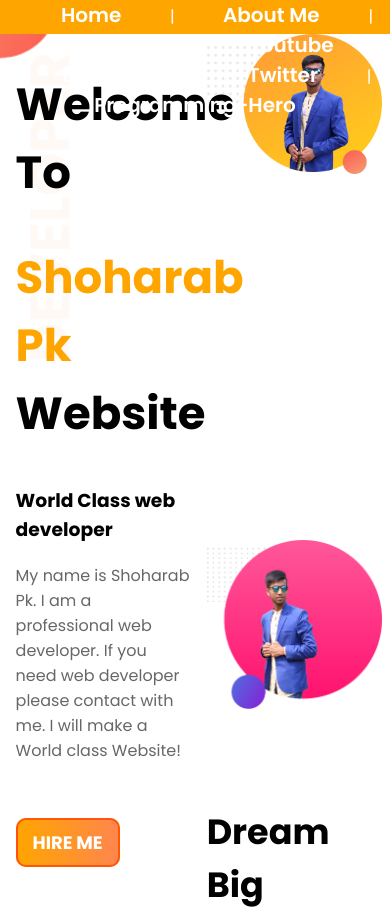
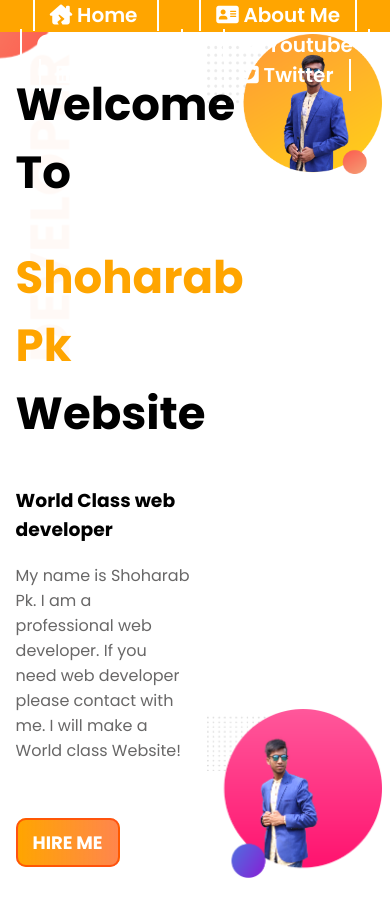
Before and after one commit to web-shoharab-pk/web-portfolio, a plain HTML site: page index.html in a window 390 px wide. Shown: the top 914 px of the page. Drawn offline with Linux system fonts and the light colour scheme.

Commit message:
halka responsive

```diff
--- a/index.html
+++ b/index.html
@@ -4,23 +4,23 @@
     <meta charset="UTF-8">
     <meta name="viewport" content="width=device-width, initial-scale=1.0">
     <title>Shoharab web developer</title>
+    <script src="https://kit.fontawesome.com/8fd17f3e5d.js" crossorigin="anonymous"></script>
     <link rel="preconnect" href="https://fonts.gstatic.com">
 <link href="https://fonts.googleapis.com/css2?family=Poppins:ital,wght@0,400;0,500;0,600;0,700;0,800;0,900;1,400;1,500;1,600;1,700;1,800;1,900&display=swap" rel="stylesheet">
     <link rel="stylesheet" href="stylesheet.css">
 </head>
 <body>
     <nav class="navbar">
-        <a href="index.html" class="navbar-link">Home  </a> |
-        <a href="https://github.com/web-shoharab-pk" target="_blank" class="navbar-link">About Me </a> |
-        <a href="https://www.facebook.com/web.shoharabpk/" target="_blank" class="navbar-link"> Facebook </a> |
-        <a href="https://www.youtube.com/channel/UCxlUEYJbapGnF1eEtiX2Zww" target="_blank" class="navbar-link"> Youtube </a> |
-        <a href="https://www.linkedin.com/in/md-shoharab-pk-97b1391b0/" target="_blank" class="navbar-link"> Linkedin</a> |
-        <a href="https://twitter.com/Md_Shoharab_Pk" target="_blank" class="navbar-link">Twitter </a> |
-        <a href="https://web.programming-hero.com/dashboard"  target="_blank" class="navbar-link">Programming-Hero</a>
+        <a href="index.html" class="navbar-link"><i class="fas fa-house-damage"></i> Home  </a>
+        <a href="https://github.com/web-shoharab-pk" target="_blank" class="navbar-link"> <i class="fas fa-address-card"></i> About Me </a>
+        <a href="https://www.facebook.com/web.shoharabpk/" target="_blank" class="navbar-link"><i class="fab fa-facebook"></i> Facebook </a>
+        <a href="https://www.youtube.com/channel/UCxlUEYJbapGnF1eEtiX2Zww" target="_blank" class="navbar-link"><i class="fab fa-youtube"></i> Youtube </a>
+        <a href="https://www.linkedin.com/in/md-shoharab-pk-97b1391b0/" target="_blank" class="navbar-link"><i class="fab fa-linkedin"></i> Linkedin</a>
+        <a href="https://twitter.com/Md_Shoharab_Pk" target="_blank" class="navbar-link"><i class="fab fa-twitter-square"></i> Twitter </a>
+        <!-- <a href="https://web.programming-hero.com/dashboard"  target="_blank" class="navbar-link"> <img src="https://avatars2.githubusercontent.com/u/53802153?s=460&u=afafdc1e616661db825c36dfe796c6f3c823eb15&v=4" style="width: 25px; height: 20px;" alt=""> Programming-Hero</a> -->
     </nav>
 
 <section class="top-banner">
-
 
     <div class="half-width">
         <h1>Welcome To</h1>
--- a/stylesheet.css
+++ b/stylesheet.css
@@ -2,38 +2,38 @@ body{
     font-family: 'Poppins', sans-serif;
     padding: 0;
     margin: 0;
+}
 
-}
 h1{
     font-size: 45px;
 }
+
 h2{
     font-size: 35px;
 }
+
 p{
     color: rgb(104, 103, 103);
 }
 section{
-    /* height: 80vh; */
-
+    height: 80vh;
     width: 100%;
-
 }
 .top-banner{
     padding-top: 4vh;
     background-image: url("images/top-banner.png");
     background-repeat: no-repeat;
-    height: 60vh;
 
 }
+
 .navbar{
     background-color: orange;
     text-align: center;
     color: white;
-    height: 4vh;
+    height: 2rem;
     width: 100%;
     position: fixed;
-    margin-bottom: 5px;
+    /* margin-bottom: 5px; */
 }
 
 .navbar-link{
@@ -41,8 +41,12 @@ section{
     text-decoration: none;
     font-size: 20px;
     font-weight: 600;
-   margin:40px;
-   padding: 4px;
+   margin:0px 20px;
+
+   border-left: 2px solid white ;
+   border-right: 2px solid white ;
+   padding: 2px 15px;
+
 
 }
 .navbar-link:hover{
@@ -59,6 +63,7 @@ section{
     float: left;
     margin-left: 3%;
     padding-left: 1%;
+
 }
 .half-width img{
     width: 100%;
@@ -105,7 +110,7 @@ section{
     background-image: url("images/dream-bg.png");
     background-repeat: no-repeat;
     background-position: right bottom;
-    height: 95vh;
+    height: 100vh;
 
 }
 .dream{
@@ -148,6 +153,6 @@ footer a{
 }
 footer a:hover{
     text-decoration: underline;
-    color: red;
+    color: #ff0000d8;
     font-size: 20px;
 }
```
